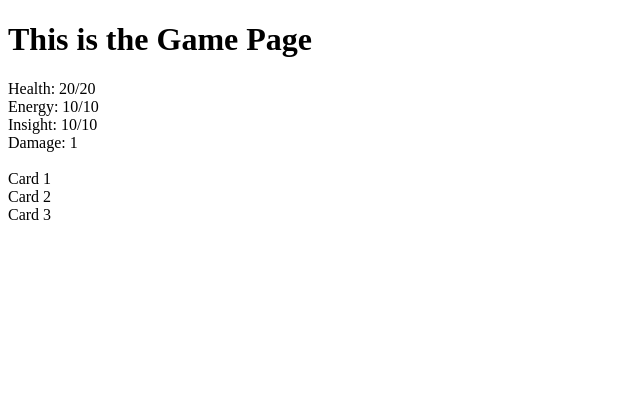
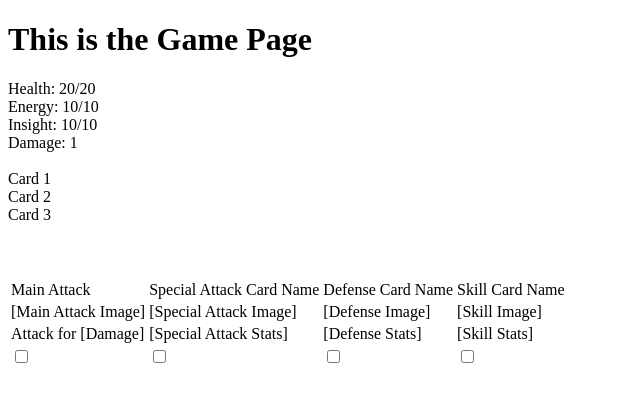
Before and after one commit to TheFoolUpright/DungeonShowdown, a website: page www/game.html in a window 1280 px wide. Shown: the whole page, without its empty margins (0-640 px from the left). Drawn offline with Linux system fonts and the light colour scheme.

Commit message:
Started Showdown Phase

```diff
--- a/index.js
+++ b/index.js
@@ -135,7 +135,10 @@ app.post("/register", (req, res) => {
                     return;
                 }
 
-                res.send("Registered Successfully! <br/> <a href='login.html'>Go to login page</a>")
+                //Registered got to login page
+                res.status(200).json({
+                    "message": "Registered Successfully!"
+                })
             }
         )
 
--- a/www/game.html
+++ b/www/game.html
@@ -15,6 +15,35 @@
     <div id="card1">Card 1</div>
     <div id="card2">Card 2</div>
     <div id="card3">Card 3</div>
-    <div
+    <br/><br/><br/>
+    <div id="ShowdownCards">
+        <table>
+            <tr>
+                <td>Main Attack</td>
+                <td id="SpecialAttackCardName">Special Attack Card Name</td>
+                <td id="DefenseCardName">Defense Card Name</td>
+                <td id="SkillCardName">Skill Card Name</td>
+            </tr>
+            <tr>
+                <td>[Main Attack Image]</td>
+                <td id="SpecialAttackCardImage">[Special Attack Image]</td>
+                <td id="DefenseCardImage">[Defense Image]</td>
+                <td id="SkillCardImage">[Skill Image]</td>
+            </tr>
+            <tr>
+                <td>Attack for [Damage]</td>
+                <td id="SpecialAttackCardStats">[Special Attack Stats]</td>
+                <td id="DefenseCardStats">[Defense Stats]</td>
+                <td id="SkillCardStats">[Skill Stats]</td>
+            </tr>
+            <tr>
+                <td><input type="checkbox" name="ShowdownCheck" onclick="SelectShowdownCard()"></td>
+                <td><input type="checkbox" name="ShowdownCheck" onclick="SelectShowdownCard()"></td>
+                <td><input type="checkbox" name="ShowdownCheck" onclick="SelectShowdownCard()"></td>
+                <td><input type="checkbox" name="ShowdownCheck" onclick="SelectShowdownCard()"></td>
+            </tr>
+        </table>
+    </div>
+
 </body>
 </html>
--- a/www/js/game.js
+++ b/www/js/game.js
@@ -7,3 +7,10 @@ function UpdateGame(){
 }
 
 setInterval(UpdateGame, 2000)
+
+function SelectShowdownCard() {
+    var totalChecked = 0
+
+    //for all the checkboxs in Showdown Cards class
+
+}
--- a/www/js/register.js
+++ b/www/js/register.js
@@ -27,7 +27,7 @@ function RegisterRequest() {
 
             if (this.status = 200) {
                 // If status is 200, redirect to the login page
-                window.location.href = "/login"
+                window.location.href = "/login.html"
             }else{
                 //report problem to the message areas
             }
```
